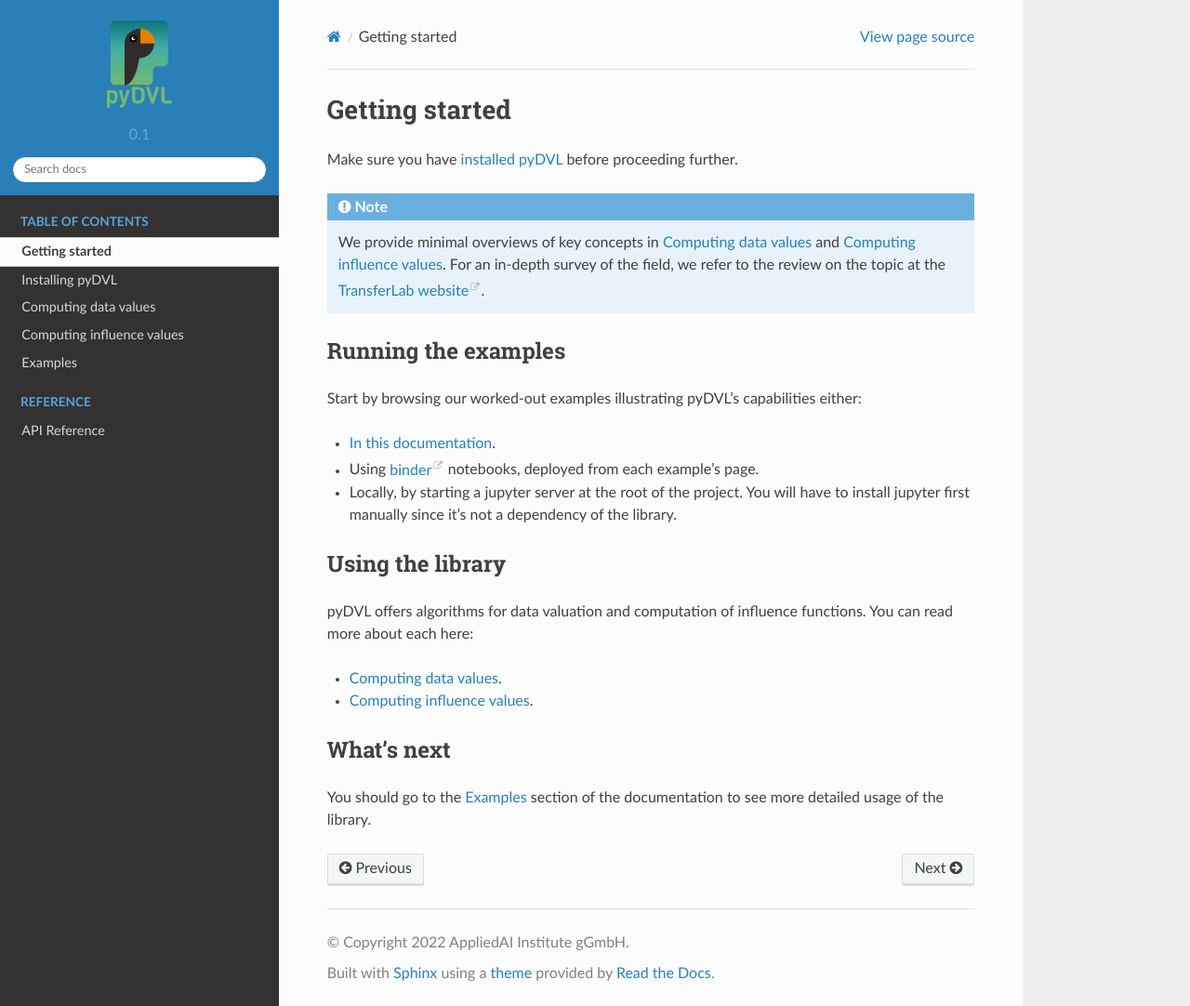
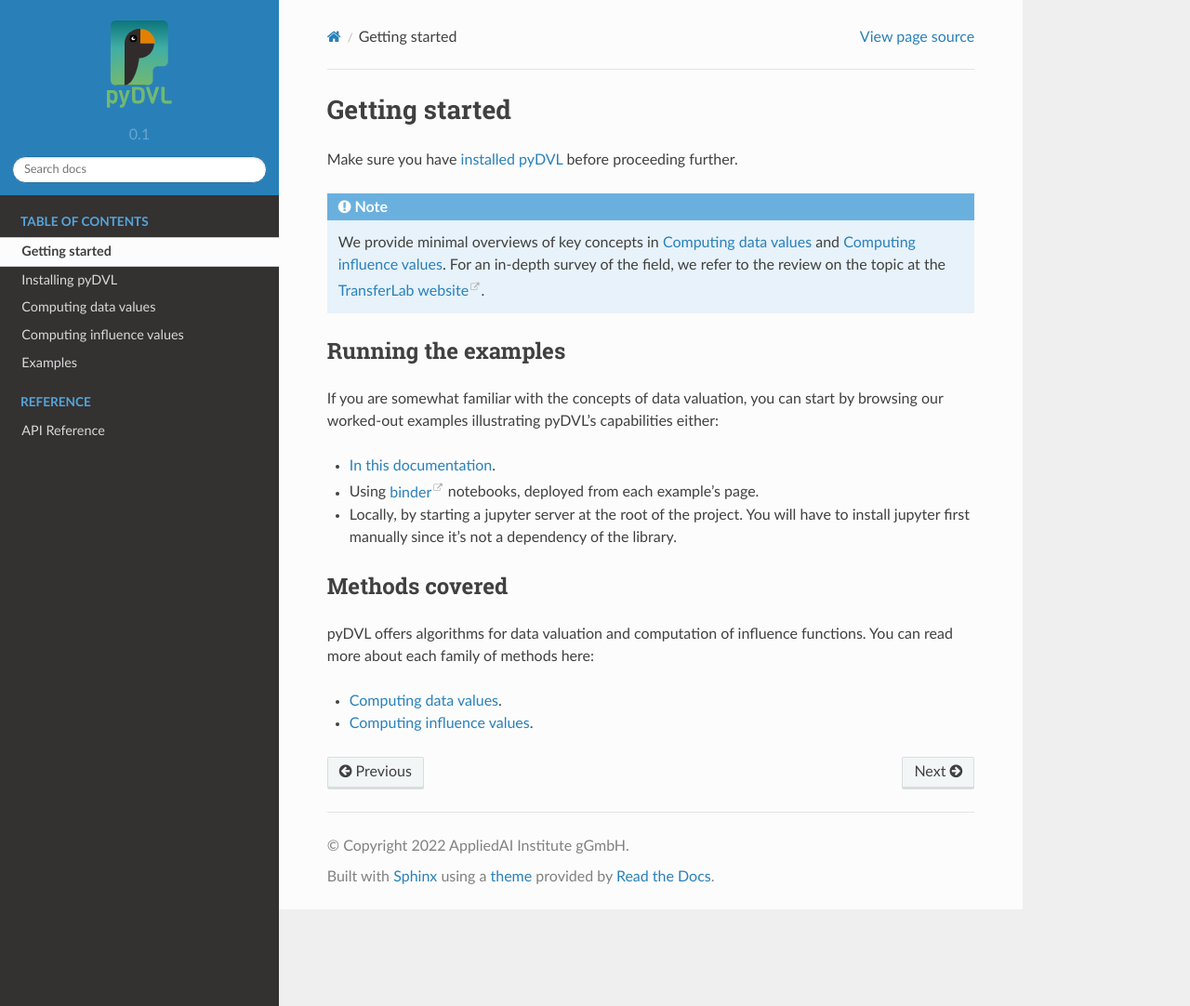
Before and after one commit to mdbenito/pyDVL, a Sphinx documentation site: the page built from docs/10-getting-started.rst, in a window 1280 px wide and 1082 px high. Shown: the whole window at 93% size. Built offline with Sphinx 7.4.7 and the Read the Docs theme 2.0.0, drawn with Linux system fonts in a browser that asks for light colours.

Commit message:
Consistency fixes in intro docs
Former-commit-id: 4d0ee3a56b91a44cb3999ecd3415d8d8ef5b9684

```diff
--- a/docs/10-getting-started.rst
+++ b/docs/10-getting-started.rst
@@ -12,13 +12,11 @@ further.
    :ref:`influence`. For an in-depth survey of the field, we refer to the review on
    the topic at the :tfl:`TransferLab website <>`.
 
-
-
 Running the examples
 ====================
 
-Start by browsing our worked-out examples illustrating pyDVL's capabilities
-either:
+If you are somewhat familiar with the concepts of data valuation, you can start
+by browsing our worked-out examples illustrating pyDVL's capabilities either:
 
 - :ref:`In this documentation<examples>`.
 - Using `binder <https://mybinder.org/>`_ notebooks, deployed from each
@@ -27,18 +25,11 @@ either:
   have to install jupyter first manually since it's not a dependency of the
   library.
 
-Using the library
-=================
+Methods covered
+===============
 
 pyDVL offers algorithms for data valuation and computation of influence
-functions. You can read more about each here:
+functions. You can read more about each family of methods here:
 
 - :ref:`data valuation`.
 - :ref:`influence`.
-
-
-What's next
-===========
-
-You should go to the :ref:`Examples <examples>` section of the documentation
-to see more detailed usage of the library.
--- a/docs/20-install.rst
+++ b/docs/20-install.rst
@@ -72,5 +72,6 @@ To run memcached inside a container in daemon mode instead, do:
 What's next
 ===========
 
-You should go to the :ref:`Getting Started <getting started>` section of the
-documentation.
+- Read on :ref:`data valuation`.
+- Read on :ref:`influence functions <influence>`.
+- Browse the :ref:`examples`.
```
